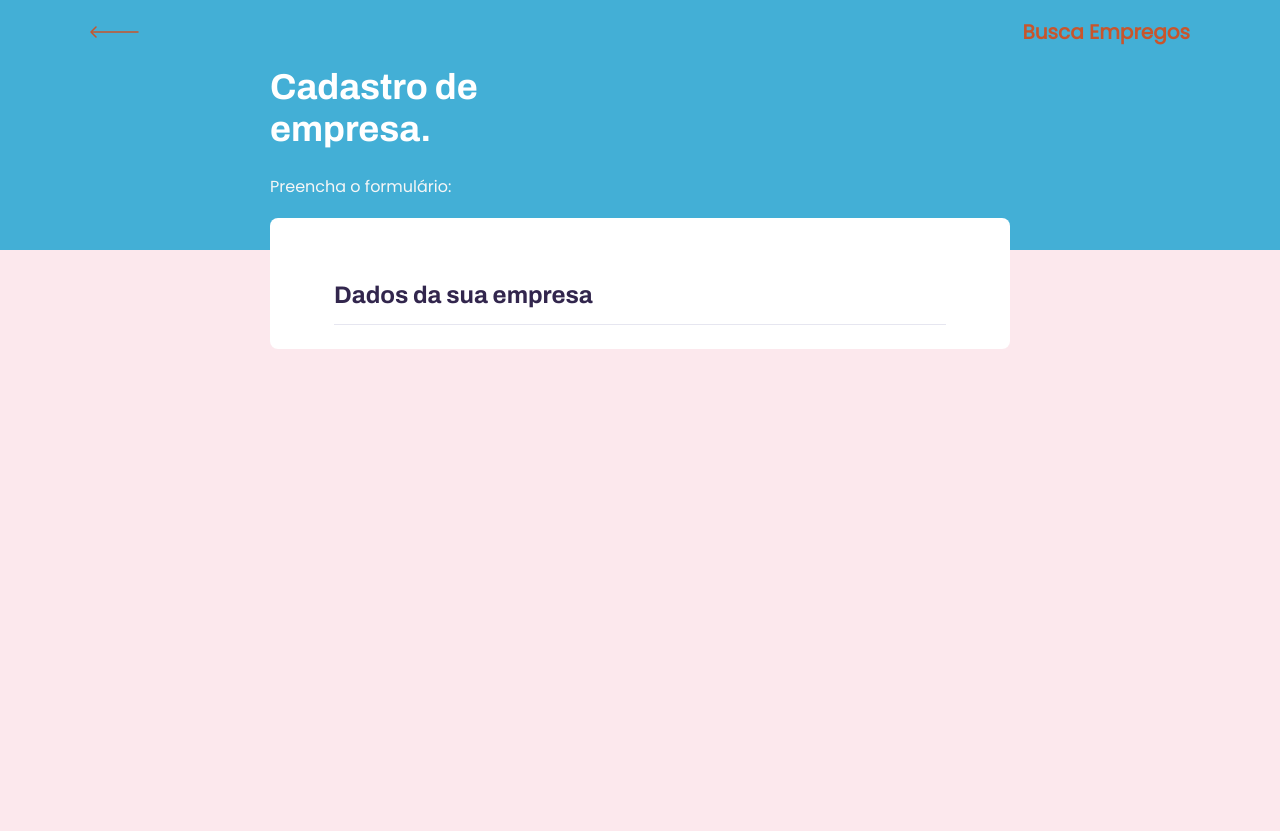
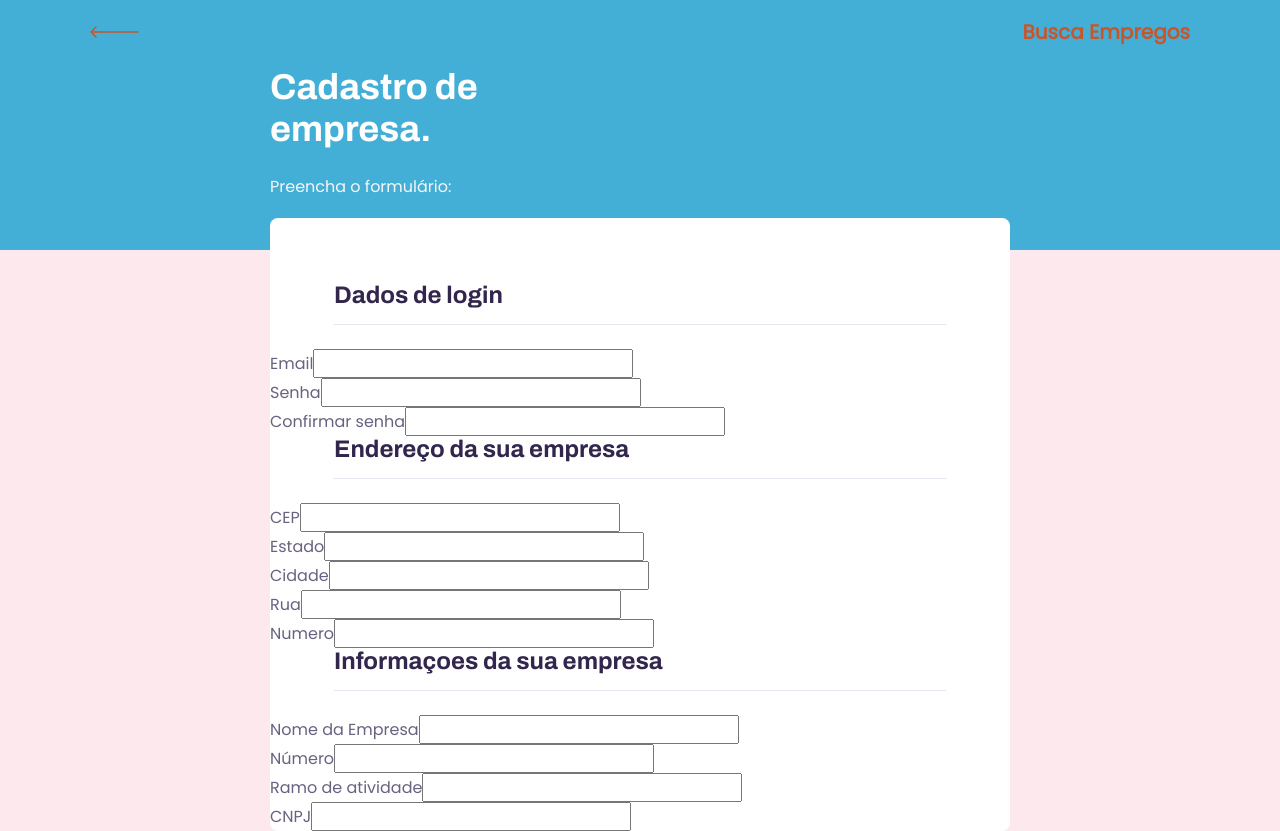
Before and after one commit to staubjoao/buscaemp, a React (Create React App) app in the folder web/: page /cadastro-empresa in a window 1280 px wide. Before the commit the page ends 800 px from the top, so only its background shows below. Built offline with nearby package versions, Linux system fonts and the light colour scheme; the HTML template or start-up script is replaced by a standard one.

Commit message:
Input's da empresa

```diff
--- /dev/null
+++ b/web/src/components/Input/index.tsx
@@ -0,0 +1,19 @@
+import React, { InputHTMLAttributes } from "react";
+
+import "./styles.css";
+
+interface InputProps extends InputHTMLAttributes<HTMLInputElement>{
+  label: string;
+  name: string;
+}
+
+const Input: React.FC<InputProps> = ({ label, name, ...rest}) => {
+  return (
+    <div className="input-block">
+      <label htmlFor={name}>{label}</label>
+      <input type="text" id={name} {...rest}/>
+    </div>
+  );
+};
+
+export default Input;
--- a/web/src/pages/register/Company/index.tsx
+++ b/web/src/pages/register/Company/index.tsx
@@ -3,6 +3,7 @@ import React from "react";
 import PageHeader from "../../../components/PageHeader";
 
 import "./styles.css";
+import Input from "../../../components/Input";
 
 function Company() {
   return (
@@ -13,8 +14,35 @@ function Company() {
       />
       <main>
         <fieldset>
-          <legend>Dados da sua empresa</legend>
+          <legend>Dados de login</legend>
         </fieldset>
+        <Input label="Email" name="email" />
+        <Input label="Senha" name="password" type="password" />
+        <Input
+          label="Confirmar senha"
+          name="confirmed-password"
+          type="password"
+        />
+
+        <fieldset>
+          <legend>Endereço da sua empresa</legend>
+        </fieldset>
+        <Input label="CEP" name="cep" />
+        <Input label="Estado" name="state" />
+        <Input label="Cidade" name="city" />
+        <Input label="Rua" name="street" />
+        <Input
+          label="Numero"
+          name="address-number"
+        />
+
+        <fieldset>
+          <legend>Informaçoes da sua empresa</legend>
+        </fieldset>
+        <Input label="Nome da Empresa" name="name" />
+        <Input label="Número" name="number" />
+        <Input label="Ramo de atividade" name="industry" />
+        <Input label="CNPJ" name="cnpj" />
       </main>
     </div>
   );
--- a/web/src/pages/register/Company/styles.css
+++ b/web/src/pages/register/Company/styles.css
@@ -38,7 +38,7 @@
   border-bottom: 1px solid var(--color-line-in-white);
 }
 
-#page-company-form main fieldset legend button {
+/* #page-company-form main fieldset legend button {
   background: none;
   border: 0;
   color: var(--color-primary);
@@ -107,7 +107,7 @@
 
 #page-company-form main footer button:hover {
   background: var(--color-secundary-dark);
-}
+} */
 
 @media (min-width: 700px) {
   #page-company-form {
```
Also changed, not shown: web/src/components/Input/styles.css (added).
